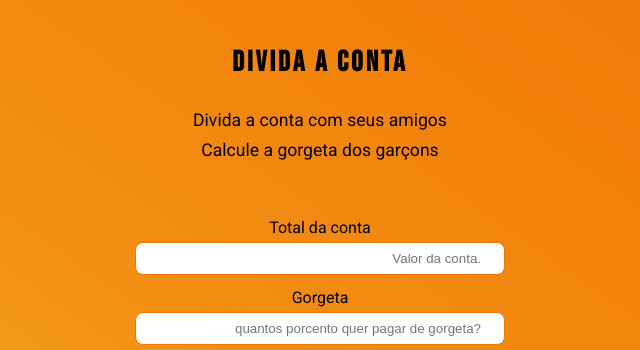
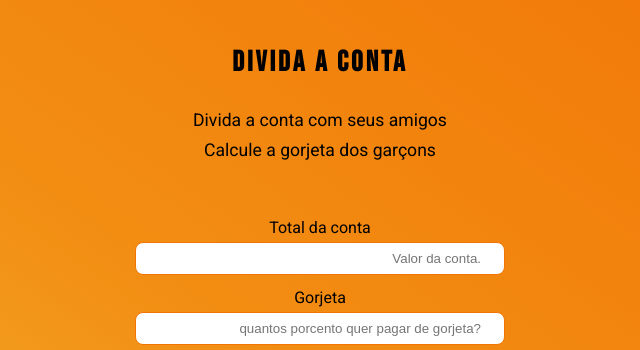
Before and after one commit to AlessandraRomualdo/calculadora-gorgeta, a plain HTML site: page index.html in a window 1280 px wide. Shown: the top 350 px of the page, 320-960 px from the left. Drawn offline with Linux system fonts and the light colour scheme.

Commit message:
correção da palavra gorjeta

```diff
--- a/index.html
+++ b/index.html
@@ -4,17 +4,17 @@
     <meta charset="UTF-8">
     <meta http-equiv="X-UA-Compatible" content="IE=edge">
     <meta name="viewport" content="width=device-width, initial-scale=1.0">
-    <title>Calculadora de Gorgeta</title>
+    <title>Calculadora de Gorjeta</title>
     <link rel="stylesheet" href="style/style.css">
     <link rel="shortcut icon" href="favicon.ico" type="image/x-icon">
-    <meta name="description" content="Calcular a conta do restaurante,da gorgeta e da festinha nunca foi tão facil.">
+    <meta name="description" content="Calcular a conta do restaurante,da gorjeta e da festinha nunca foi tão facil.">
 </head>
 <body>
     <section class="topo">
         <div>
             <h1>Divida a Conta</h1>
             <p>Divida a conta com seus amigos</p>
-            <p>Calcule a gorgeta dos garçons</p>
+            <p>Calcule a gorjeta dos garçons</p>
         </div>
     </section>
     <section class="calculo">
@@ -23,8 +23,8 @@
             <input type="number" name="conta" id="iconta" placeholder="Valor da conta.">
         </div>
         <div class="flex">
-            <label for="igorgeta">Gorgeta</label>
-            <input type="number" name="gorgeta" id="igorgeta" placeholder="quantos porcento quer pagar de gorgeta?">
+            <label for="igorgeta">Gorjeta</label>
+            <input type="number" name="gorgeta" id="igorgeta" placeholder="quantos porcento quer pagar de gorjeta?">
         </div>
         <div class="flex">
             <label for="ipessoas">Número de pessoas</label>
```
Also changed, not shown: tela-app-gorgeta.png, 1 other file.
